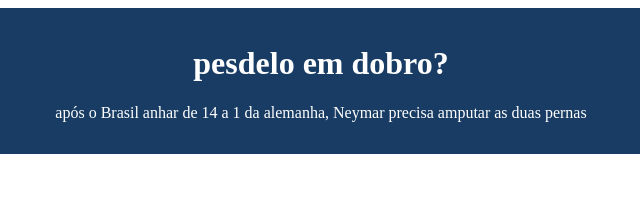
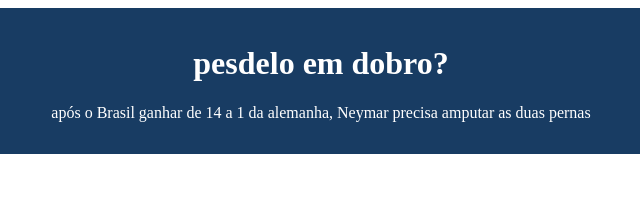
Before and after one commit to miguellnava/site-, a plain HTML site: page index.html in a window 1280 px wide. Shown: the top 218 px of the page, 319-959 px from the left. Drawn offline with Linux system fonts and the light colour scheme.

Commit message:
kakakakaka

```diff
--- a/index.html
+++ b/index.html
@@ -12,7 +12,7 @@
 <body>
     <header>
         <h1>pesdelo em dobro?</h1>
-        <p>após o Brasil anhar de 14 a 1 da alemanha, Neymar precisa amputar as duas pernas</p>
+        <p>após o Brasil ganhar de 14 a 1 da alemanha, Neymar precisa amputar as duas pernas</p>
         <style>
             header {
                 background-color: #183C63;
```
